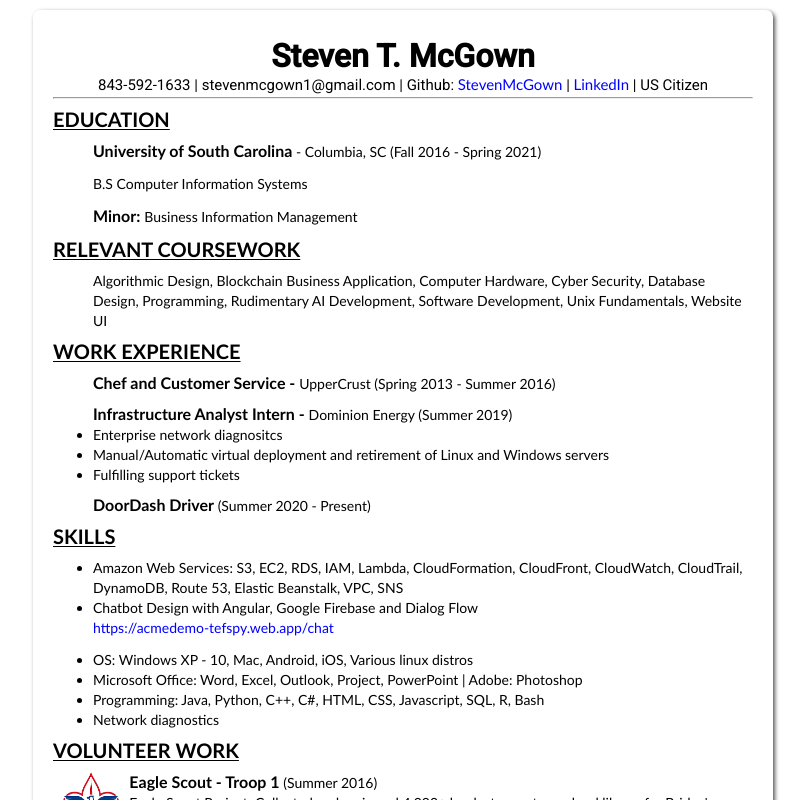
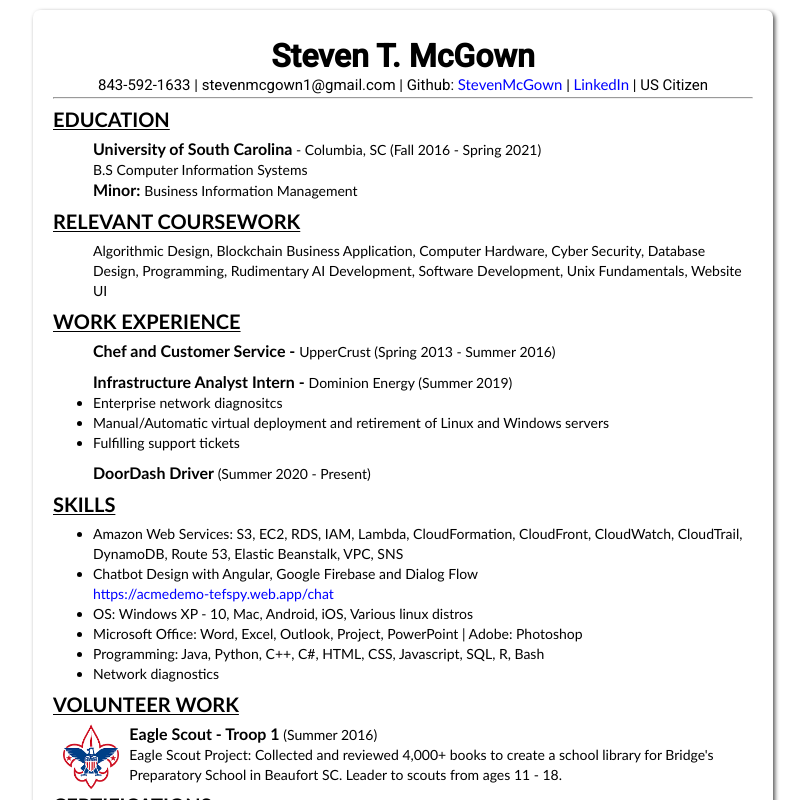
Before and after one commit to StevenMcGown/personalWebsite, an Angular app: page / in a window 1280 px wide. Shown: the top 800 px of the page, without its empty margins (237-1046 px from the left). Built offline with nearby package versions, Linux system fonts and the light colour scheme.

Commit message:
fixed spacing issue

```diff
--- a/src/app/home/home.component.css
+++ b/src/app/home/home.component.css
@@ -29,6 +29,7 @@
 }
 
 .head {
+   margin: auto;
    font-size: 20px;
    font-weight: bold;
 }
@@ -52,6 +53,10 @@
    margin-top: 10px; /* change this to whatever height you want it */
 }
 
+p {
+   margin: auto;
+}
+
 p.head {
    font-size: 20px;
    text-decoration: underline;
@@ -66,7 +71,3 @@
 .cert, .volunteer {
    margin: 10px;
 }
-
-.Certifications, .VolunteerWork {
-   display: block;
-}
```
